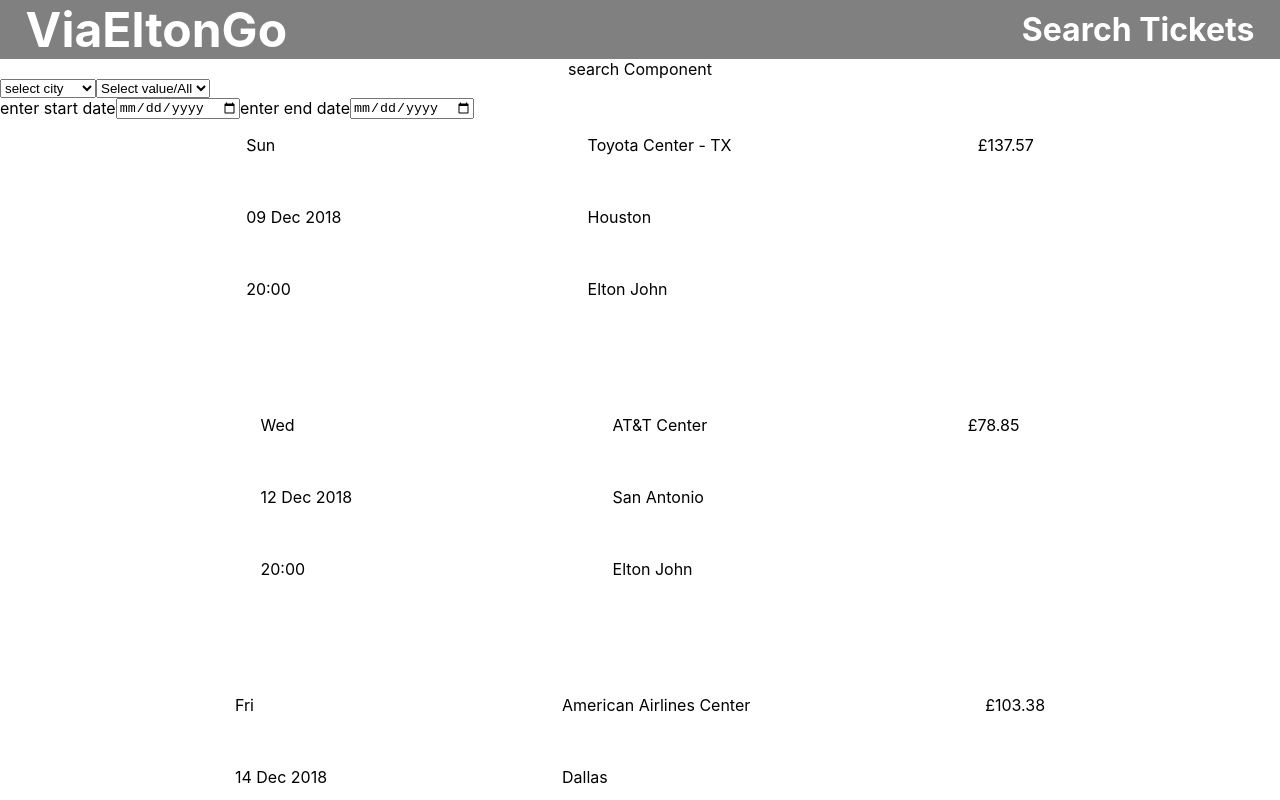
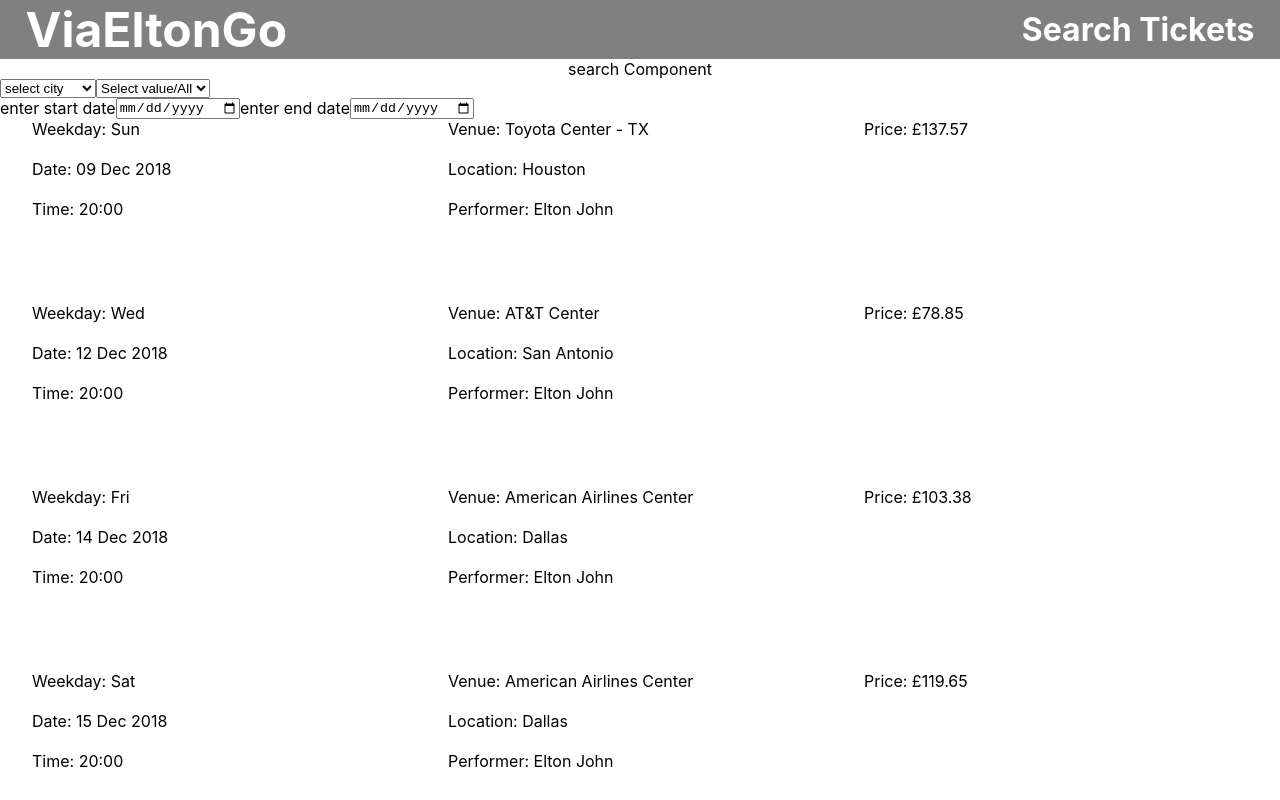
Before and after one commit to jerquinigo/viagogo-tickets, a React (Create React App) app: page /search in a window 1280 px wide. Shown: the top 800 px of the page. Built offline with nearby package versions, Linux system fonts and the light colour scheme.

Commit message:
changed p tags to span for better styling

```diff
--- a/src/CSS/Search.css
+++ b/src/CSS/Search.css
@@ -34,14 +34,22 @@
   height: 100%;
   flex-direction: column;
   text-align: left;
+  width: 30%;
 }
 
-.displayPTag {
+.displayPTag p {
+  margin: 0px;
   margin-right: 2%;
   margin-top: 0px;
   margin-bottom: 0px;
   margin: 0;
   padding: 0;
+  margin-block-start: 0px;
+  margin-block-end: 0px;
+  margin-inline-start: 0px;
+  margin-inline-end: 0px;
+  margin: 0px;
+  padding: 0px;
 }
 
 .displayMiddle {
@@ -49,9 +57,11 @@
   height: 100%;
   flex-direction: column;
   text-align: left;
+  width: 30%;
 }
 
 .displayRight {
   display: flex;
   text-align: left;
+  width: 30%;
 }
--- a/src/Components/Search.js
+++ b/src/Components/Search.js
@@ -72,28 +72,28 @@
       return (
         <div className="displayTicketInfoContainer">
           <div className="displayLeft">
-            <p classname="displayPTag">{tix.Day}</p>
+            <span classname="displayPTag">Weekday: {tix.Day}</span>
 
             <br />
 
-            <p classname="displayPTag">{tix.Date}</p>
+            <span classname="displayPTag">Date: {tix.Date}</span>
             <br />
 
-            <p classname="displayPTag">{tix.Time}</p>
+            <span classname="displayPTag">Time: {tix.Time}</span>
 
             <br />
           </div>
           <div className="displayMiddle">
-            <p classname="displayPTag">{tix.VenueName}</p>
+            <span classname="displayPTag">Venue: {tix.VenueName}</span>
             <br />
-            <p classname="displayPTag">{tix.VenueCity}</p>
+            <span classname="displayPTag">Location: {tix.VenueCity}</span>
             <br />
-            <p classname="displayPTag">{tix.EventName}</p>
+            <span classname="displayPTag">Performer: {tix.EventName}</span>
 
             <br />
           </div>
           <div className="displayRight">
-            <p classname="displayPTag">{tix.MinPrice}</p>
+            <span classname="displayPTag"> Price: {tix.MinPrice}</span>
           </div>
         </div>
       );
```
